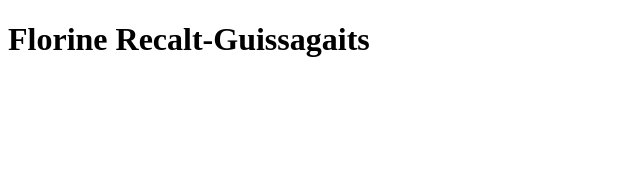
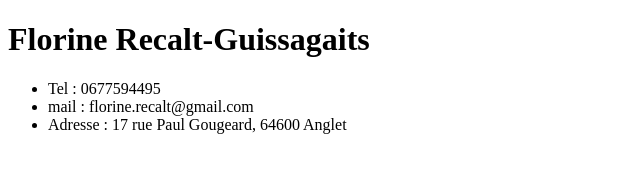
Before and after one commit to florineRcltG/florineRcltG.github.io, a plain HTML site: page index.html in a window 1280 px wide. Shown: the whole page, without its empty margins (0-640 px from the left). Drawn offline with Linux system fonts and the light colour scheme.

Commit message:
Add contact infos

```diff
--- a/index.html
+++ b/index.html
@@ -9,5 +9,14 @@
 <body>
     <h1>Florine Recalt-Guissagaits</h1>
 
+    <div id="contact">
+        <ul>
+            <li>Tel : 0677594495</li>
+            <li>mail : florine.recalt@gmail.com</li>
+            <li>Adresse : 17 rue Paul Gougeard, 64600 Anglet</li>
+        </ul>
+    </div>
+
+
 </body>
 </html>
```
